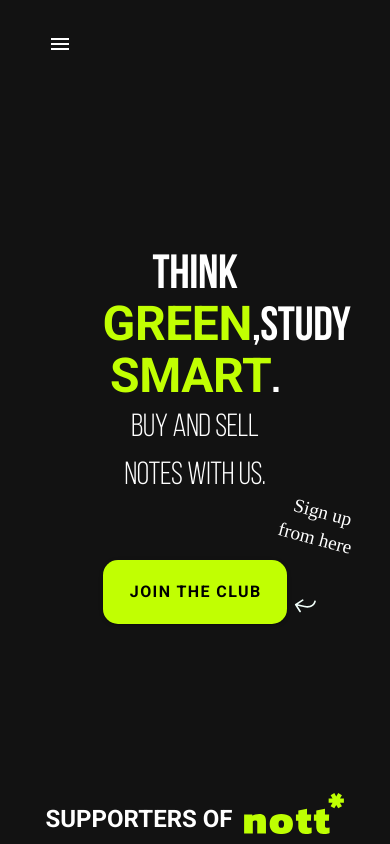
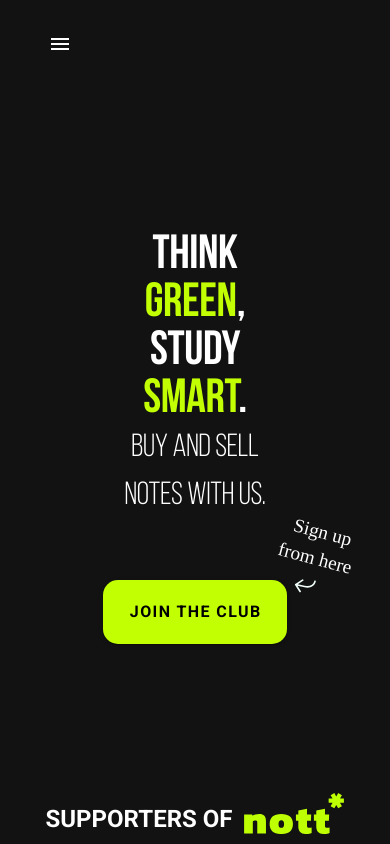
Before and after one commit to ErenBekman/nott-landing-page, a Nuxt app: page / in a window 390 px wide. Shown: the top 844 px of the page. Built offline with nearby package versions, Linux system fonts and the light colour scheme; a web font is replaced by a local one.

Commit message:
fix
Co-Authored-By: Eren Bekman <87018360+erenbekman@users.noreply.github.com>

```diff
--- a/components/section/Main.vue
+++ b/components/section/Main.vue
@@ -1,8 +1,8 @@
 <template>
   <v-row class="main-section">
     <v-col cols="7" class="main-left" style="position: relative;">
-      <span class="main-title">Think <span class="color-main">green</span>,</span>
-      <span class="main-title">Study <span class="color-main">smart</span>.</span>
+      <span class="main-title">Think <span class="color-main main-second-title">green</span>,</span> <br>
+      <span class="main-title">Study <span class="color-main main-second-title">smart</span>.</span>
       <p class="main-subtitle">Buy and sell notes with us.</p>
       <div class="mt-10">
         <span>
@@ -77,9 +77,22 @@ import VueScrollReveal from "scrollreveal";
   }
 }
 
+.main-second-title {
+  font-family: 'BebasNeue-Regular', sans-serif;
+  font-size: 6rem;
+  letter-spacing: -0.0083333333em !important;
+  line-height: 6rem;
+
+  @media only screen and (max-width: 600px) {
+    font-size: 3rem;
+    line-height: 3rem;
+    text-align: center;
+  }
+}
+
 .main-subtitle{
   font-family: 'BebasNeue-Book', sans-serif;
-  font-size: 3.75rem !important;
+  font-size: 3rem;
   font-weight: 300;
   line-height: 3.75rem;
   letter-spacing: -0.0083333333em !important;
```
